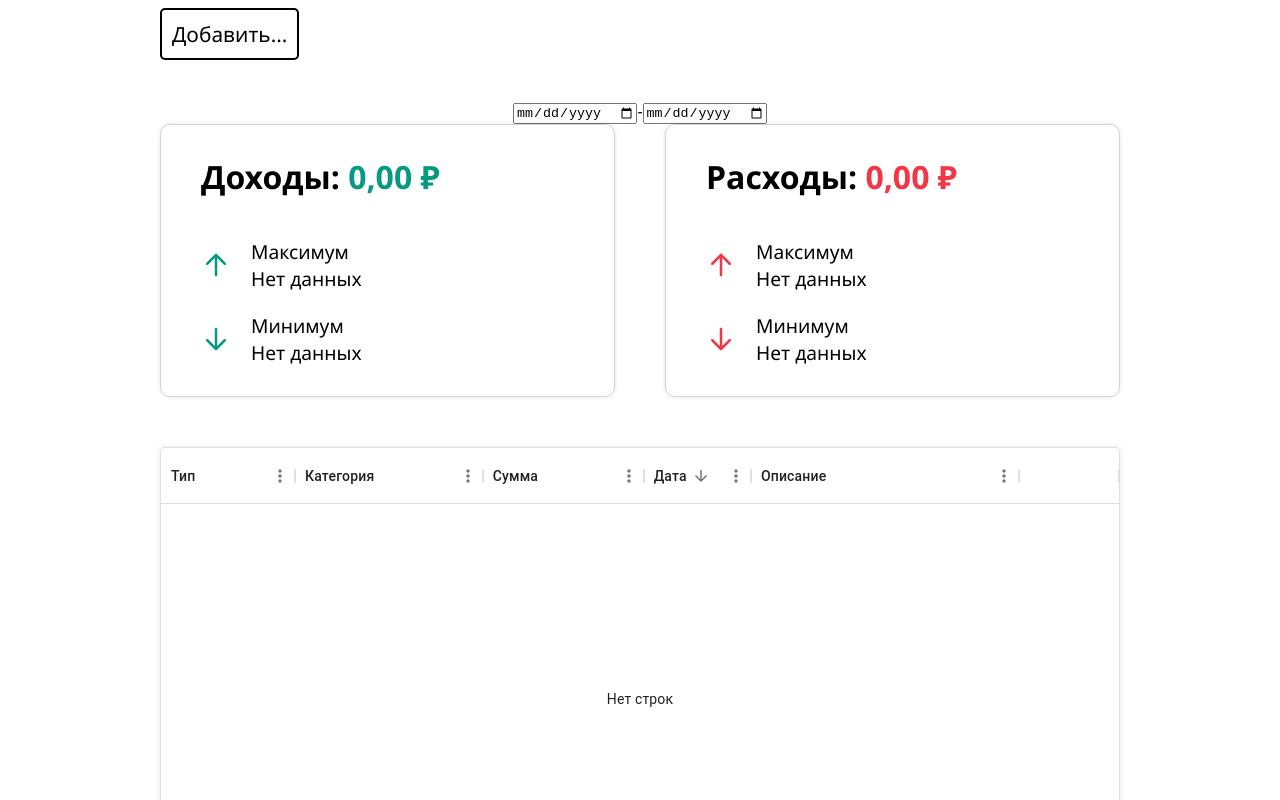
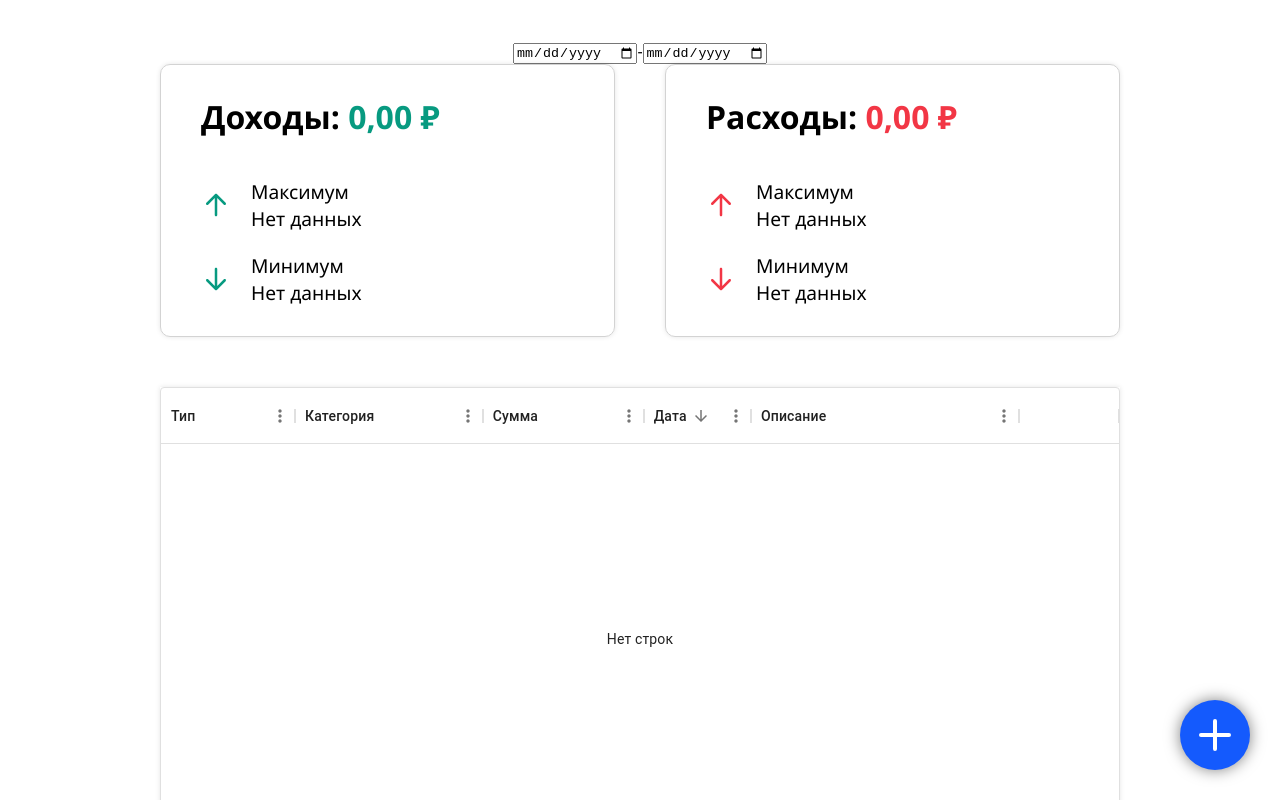
Before and after one commit to shrimpwhat/budget-tracker, a React (Vite) app: page / in a window 1280 px wide. Shown: the top 800 px of the page. Built offline with nearby package versions, Linux system fonts and the light colour scheme.

Commit message:
Styled add button

```diff
--- a/src/App.scss
+++ b/src/App.scss
@@ -8,6 +8,17 @@
 button {
   all: unset;
   cursor: pointer;
+
+  &.btn-primary {
+    background-color: rgb(20, 90, 253);
+    transition: all 0.3s;
+
+    @media (hover: hover) and (pointer: fine) {
+      &:hover {
+        background-color: darken($color: rgb(20, 90, 253), $amount: 10);
+      }
+    }
+  }
 }
 
 .App {
--- a/src/Components/Charts/Container.tsx
+++ b/src/Components/Charts/Container.tsx
@@ -2,6 +2,7 @@ import { useAppSelector } from "../../store/hooks";
 import { useMemo } from "react";
 import NetworthChart from "./NetworthChart";
 import PieChart from "./PieChart";
+import "./charts.scss";
 
 const Charts = () => {
   const transactions = useAppSelector((state) => state.tx.transactions);
--- a/src/Components/Charts/NetworthChart.tsx
+++ b/src/Components/Charts/NetworthChart.tsx
@@ -39,7 +39,7 @@ const Chart = ({ networth }: { networth: { date: Date; value: number }[] }) => {
 
   return (
     <div>
-      <h3>Прибыль</h3>
+      <h3 className="chart__title">Прибыль</h3>
       <LineChart
         height={500}
         dataset={networth}
--- a/src/Components/Charts/PieChart.tsx
+++ b/src/Components/Charts/PieChart.tsx
@@ -1,4 +1,4 @@
-import { PieChart, ChartsXAxis } from "@mui/x-charts";
+import { PieChart } from "@mui/x-charts";
 
 const Chart = ({
   data,
@@ -9,7 +9,7 @@ const Chart = ({
 }) => {
   return (
     <div>
-      <h3>{title}</h3>
+      <h3 className="chart__title">{title}</h3>
       <PieChart
         series={[
           {
--- /dev/null
+++ b/src/Components/Charts/charts.scss
@@ -0,0 +1,5 @@
+.chart {
+  &__title {
+    text-align: center;
+  }
+}
--- a/src/Components/Modal/AddForm.tsx
+++ b/src/Components/Modal/AddForm.tsx
@@ -128,7 +128,9 @@ const AddForm = ({ closeModal }: { closeModal: () => void }) => {
             </label>
             <input className="form__input" id="note-input" ref={txNote} />
           </div>
-          <button type="submit">Сохранить</button>
+          <button type="submit" className="btn-primary">
+            Сохранить
+          </button>
         </form>
       </div>
     </div>
--- a/src/Components/Modal/OpenModalBtn.tsx
+++ b/src/Components/Modal/OpenModalBtn.tsx
@@ -1,18 +1,23 @@
 import { useState } from "react";
 import AddForm from "./AddForm";
 import "./modal.scss";
+import PlusIcon from "../../assets/Plus.svg?react";
 
 const AddButton = () => {
   const [opened, setOpened] = useState(false);
   return (
     <div className="add-container">
       <button
-        className="add-container__open-button"
         onClick={() => setOpened(true)}
+        className="add-container__open-button btn-primary"
       >
-        Добавить...
+        <PlusIcon />
       </button>
-      {opened && <AddForm closeModal={() => setOpened(false)} />}
+      {opened && (
+        <div className="modal">
+          <AddForm closeModal={() => setOpened(false)} />
+        </div>
+      )}
     </div>
   );
 };
--- a/src/Components/Modal/modal.scss
+++ b/src/Components/Modal/modal.scss
@@ -1,17 +1,19 @@
 .add-container {
-  overflow: hidden;
+  // overflow: hidden;
 
   &__open-button {
-    border: 2px solid black;
-    font-weight: 500;
-    font-size: 1.3rem;
-    padding: 10px;
-    border-radius: 5px;
-    transition: 0.3s;
+    border-radius: 50%;
+    box-sizing: border-box;
+    position: fixed;
+    bottom: 30px;
+    right: 30px;
+    width: 70px;
+    height: 70px;
+    padding: 15px;
+    box-shadow: 0 0 15px rgba(0, 0, 0, 0.5);
 
-    &:hover {
-      color: white;
-      background: rgb(60, 60, 60);
+    svg {
+      fill: white;
     }
   }
 }
@@ -23,11 +25,11 @@
   }
 
   &__overlay {
-    position: absolute;
+    position: fixed;
     inset: 0;
     height: 100%;
     background-color: rgba(0, 0, 0, 0.1);
-    overflow: hidden;
+    // overflow: hidden;
     z-index: 1;
   }
 
@@ -79,7 +81,6 @@
         margin: auto;
         padding: 10px;
         width: max-content;
-        background-color: rgb(20, 90, 253);
         color: white;
         border-radius: 5px;
         font-size: 1.2rem;
```
Also changed, not shown: src/assets/Plus.svg (added).
